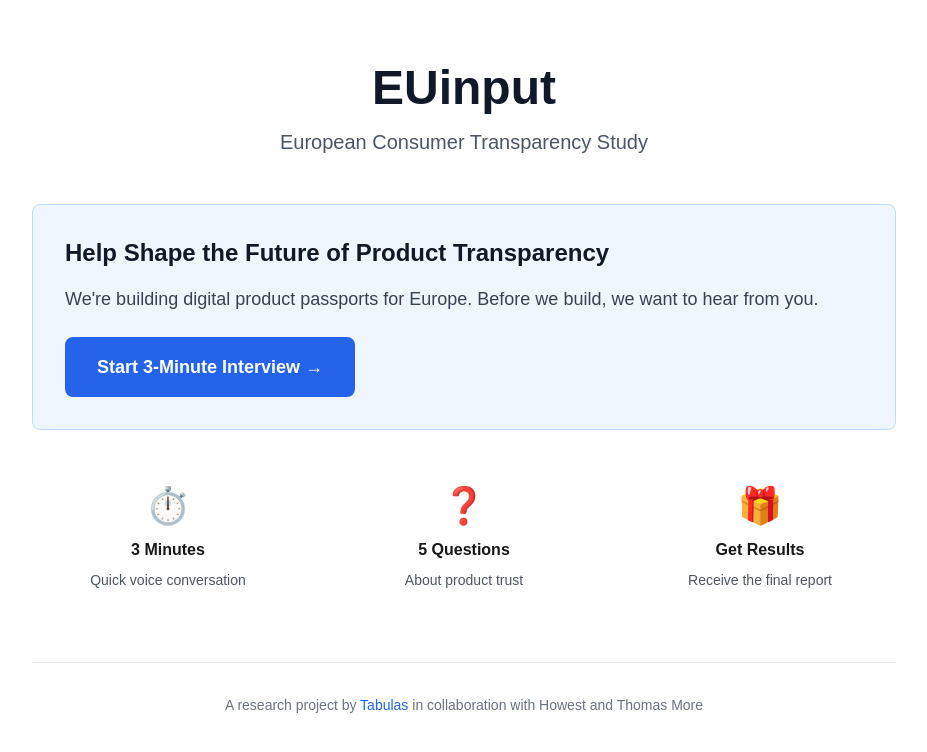
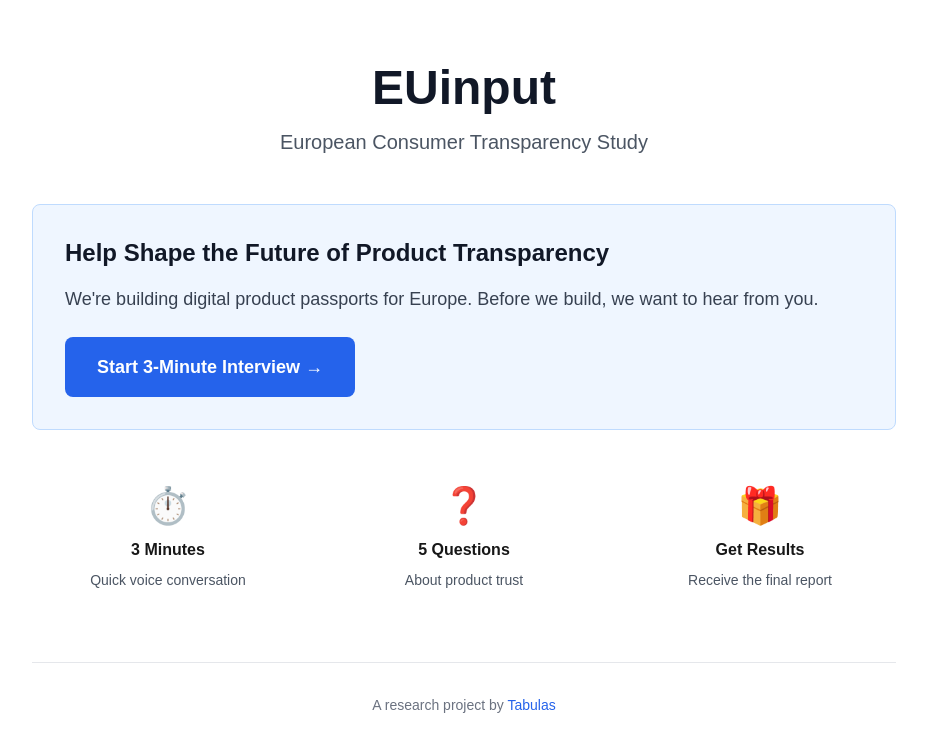
Before and after one commit to flybylow/EUinput, a Next.js app: page / in a window 1280 px wide. Shown: the top 752 px of the page, without its empty margins (176-1103 px from the left). Built offline with nearby package versions, Linux system fonts and the light colour scheme.

Commit message:
Remove Howest/Thomas More from homepage too

```diff
--- a/app/page.tsx
+++ b/app/page.tsx
@@ -53,8 +53,7 @@ export default function Home() {
             A research project by{" "}
             <a href="https://tabulas.eu" className="text-blue-600 hover:underline">
               Tabulas
-            </a>{" "}
-            in collaboration with Howest and Thomas More
+            </a>
           </p>
         </div>
       </section>
```
